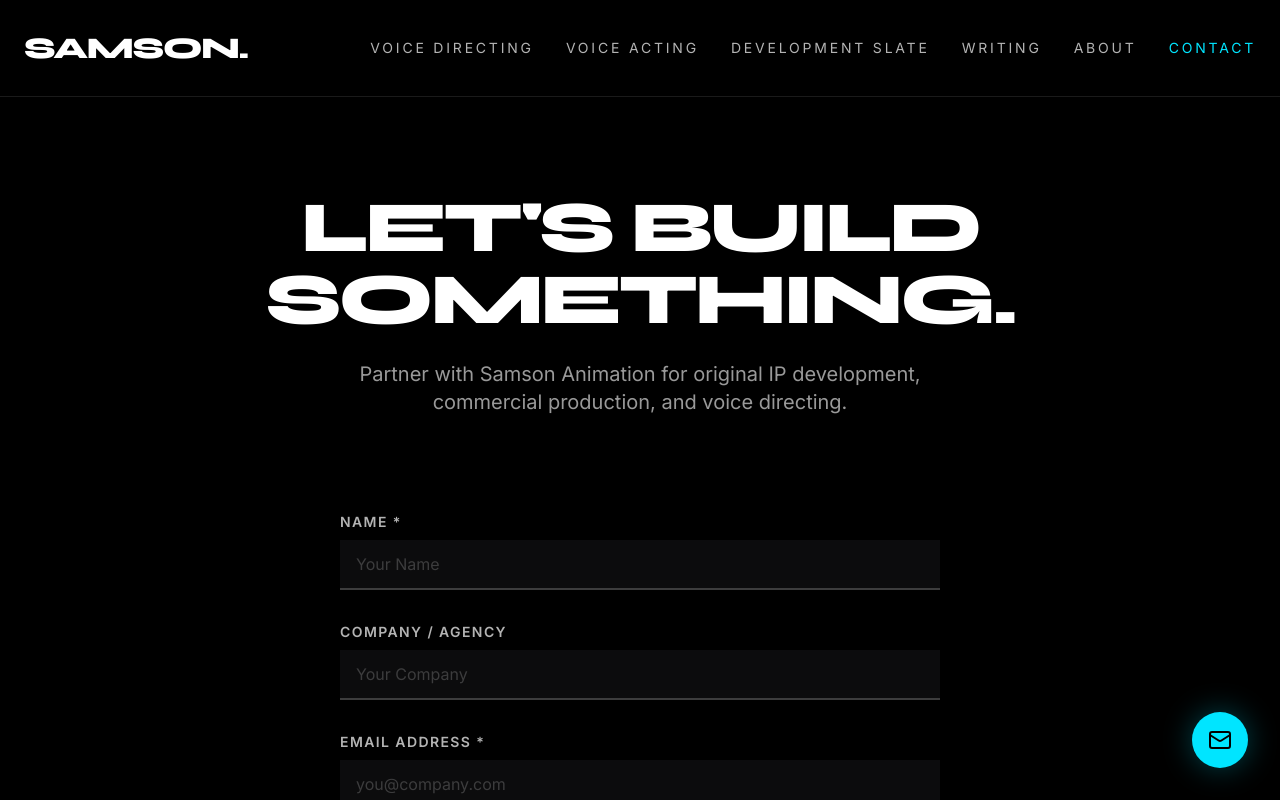
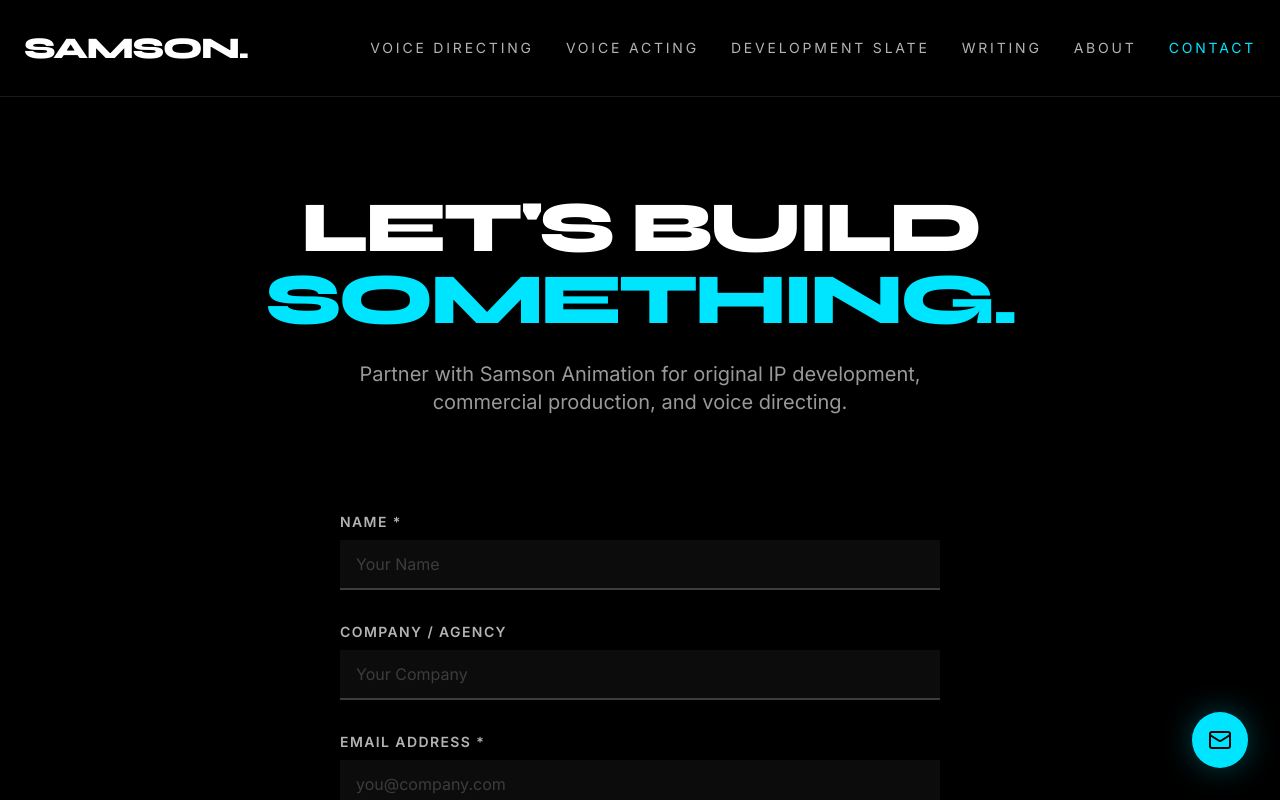
Before and after one commit to samsonanimation/samson-portfolio, a React (Vite) app: page /contact in a window 1280 px wide. Shown: the top 800 px of the page. Built offline with nearby package versions, Linux system fonts and the light colour scheme.

Commit message:
Enhance heading with colored text
Updated heading to include colored text for emphasis.

```diff
--- a/src/pages/Contact.tsx
+++ b/src/pages/Contact.tsx
@@ -53,8 +53,9 @@ export default function Contact() {
         animate={{ opacity: 1, y: 0 }}
         className="mb-24 text-center w-full"
       >
+        {/* THE FIX: White "Let's Build", Cyan "Something." */}
         <h1 className="font-display text-4xl sm:text-5xl md:text-7xl font-extrabold tracking-tighter mb-6 text-white uppercase break-words w-full">
-          Let's Build Something.
+          Let's Build <span className="text-[#00e5ff]">Something.</span>
         </h1>
         <p className="text-white/60 text-lg md:text-xl max-w-2xl mx-auto font-sans px-2">
           Partner with Samson Animation for original IP development, commercial production, and voice directing.
```
